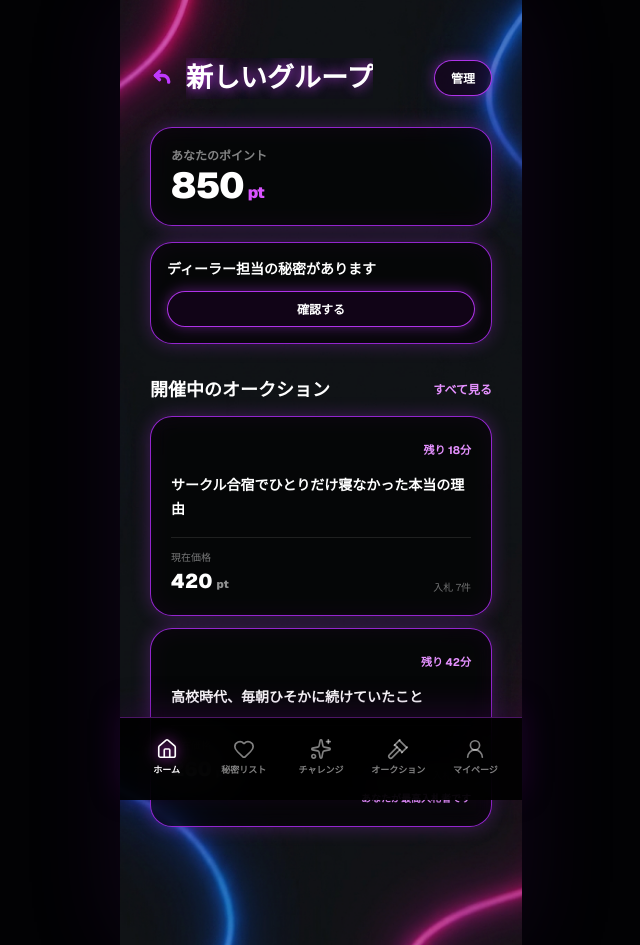
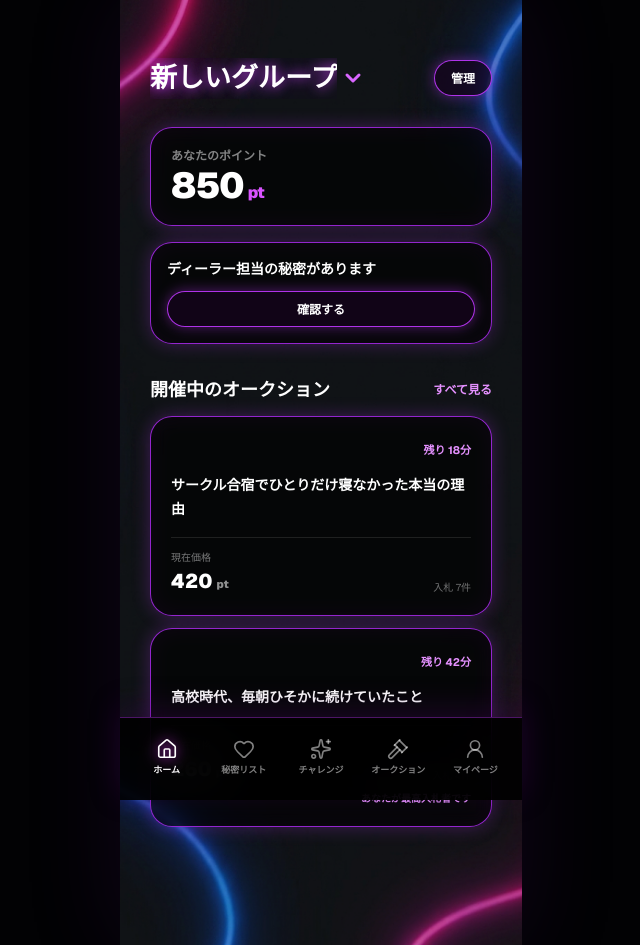
Before and after one commit to t161121t/watnow-team-dokidoki, a Next.js app: page /groups/1 in a window 1280 px wide. Shown: the whole page, without its empty margins (319-959 px from the left). Built offline with nearby package versions, Linux system fonts and the light colour scheme.

Commit message:
fix: ホーム画面のグループ切替導線を追加

```diff
--- a/features/groups/components/group-home-screen.tsx
+++ b/features/groups/components/group-home-screen.tsx
@@ -1,8 +1,9 @@
 import type { ReactNode } from "react";
+import { ChevronDown } from "lucide-react";
+import Link from "next/link";
 
 import { BottomNavigation } from "@/components/layout/bottom-navigation";
 import { MobileShell } from "@/components/layout/mobile-shell";
-import { BackButton } from "@/components/ui/back-button";
 import { NeonCard } from "@/components/ui/neon-card";
 import { NeonLink } from "@/components/ui/neon-button";
 import { getGroupNavigation } from "@/lib/navigation";
@@ -20,12 +21,20 @@ export function GroupHomeScreen({
   return (
     <MobileShell withNavigation className="pt-[58px]">
       <div className="mb-7 flex items-center justify-between gap-3">
-        <div className="flex min-w-0 items-center gap-1">
-          <BackButton href="/groups" aria-label="グループ一覧へ戻る" className="-ml-2" />
+        <Link
+          href="/groups"
+          aria-label={`グループ「${group.name}」からグループ一覧へ移動`}
+          className="group flex min-w-0 items-center gap-1 rounded-md text-left focus-visible:outline-none focus-visible:ring-2 focus-visible:ring-[#c038ff] focus-visible:ring-offset-2 focus-visible:ring-offset-[#090b0e]"
+        >
           <h1 className="truncate text-[27px] font-bold [text-shadow:0_0_12px_rgba(208,66,255,0.9),0_0_36px_rgba(138,43,226,0.55)]">
             {group.name}
           </h1>
-        </div>
+          <ChevronDown
+            aria-hidden="true"
+            className="size-6 shrink-0 text-[#d966ff] transition-transform group-hover:translate-y-0.5"
+            strokeWidth={3}
+          />
+        </Link>
         {group.role === "admin" ? (
           <NeonLink
             href={`/groups/${group.id}/manage`}
```
